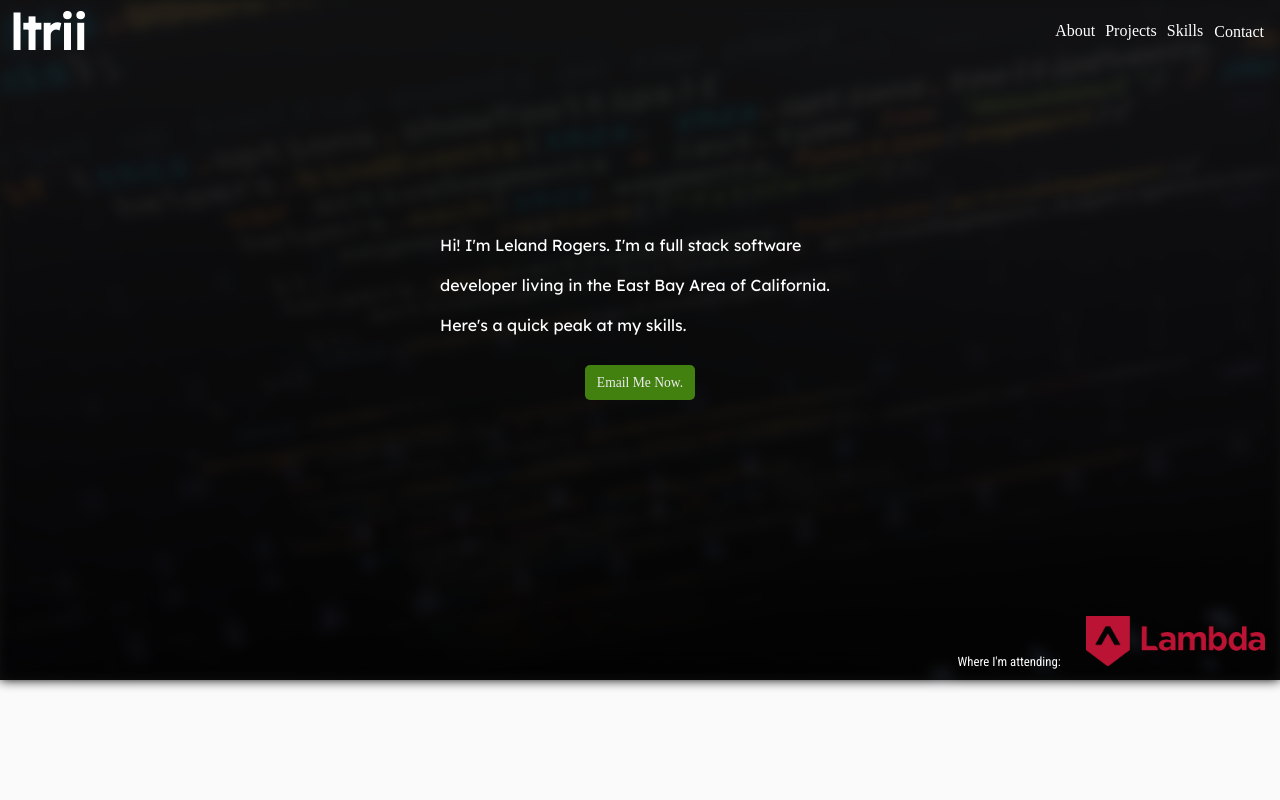
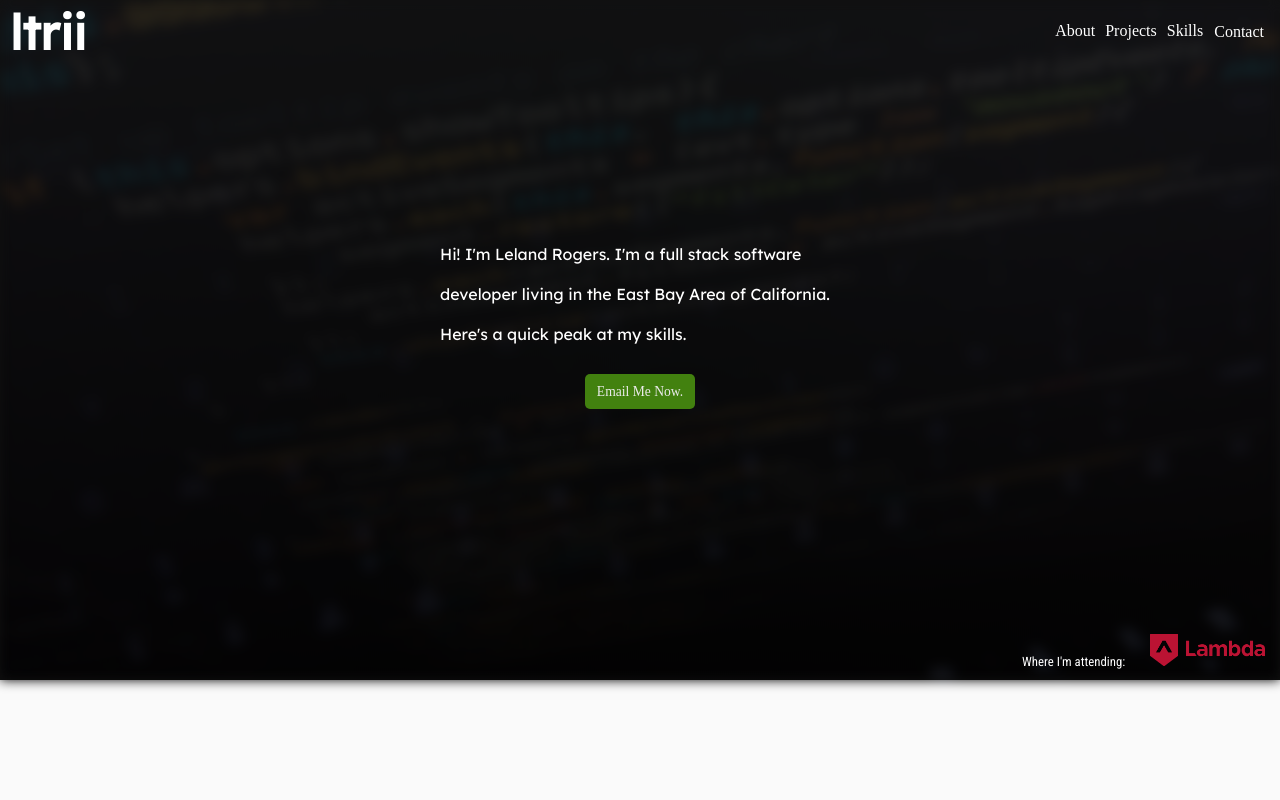
Before and after one commit to ltrii/port-ltrii, a React (Create React App) app: page / in a window 1280 px wide. Shown: the top 800 px of the page. Built offline with nearby package versions, Linux system fonts and the light colour scheme; a web font is replaced by a local one.

Commit message:
Lambda logo smaller for clarity

```diff
--- a/src/components/css/jumbo.css
+++ b/src/components/css/jumbo.css
@@ -73,7 +73,7 @@
 }
 
 .bottomJumbo img {
-    height: 50px;
+    height: 32px;
     box-sizing: border-box;
     margin: 10px;
 }
```
